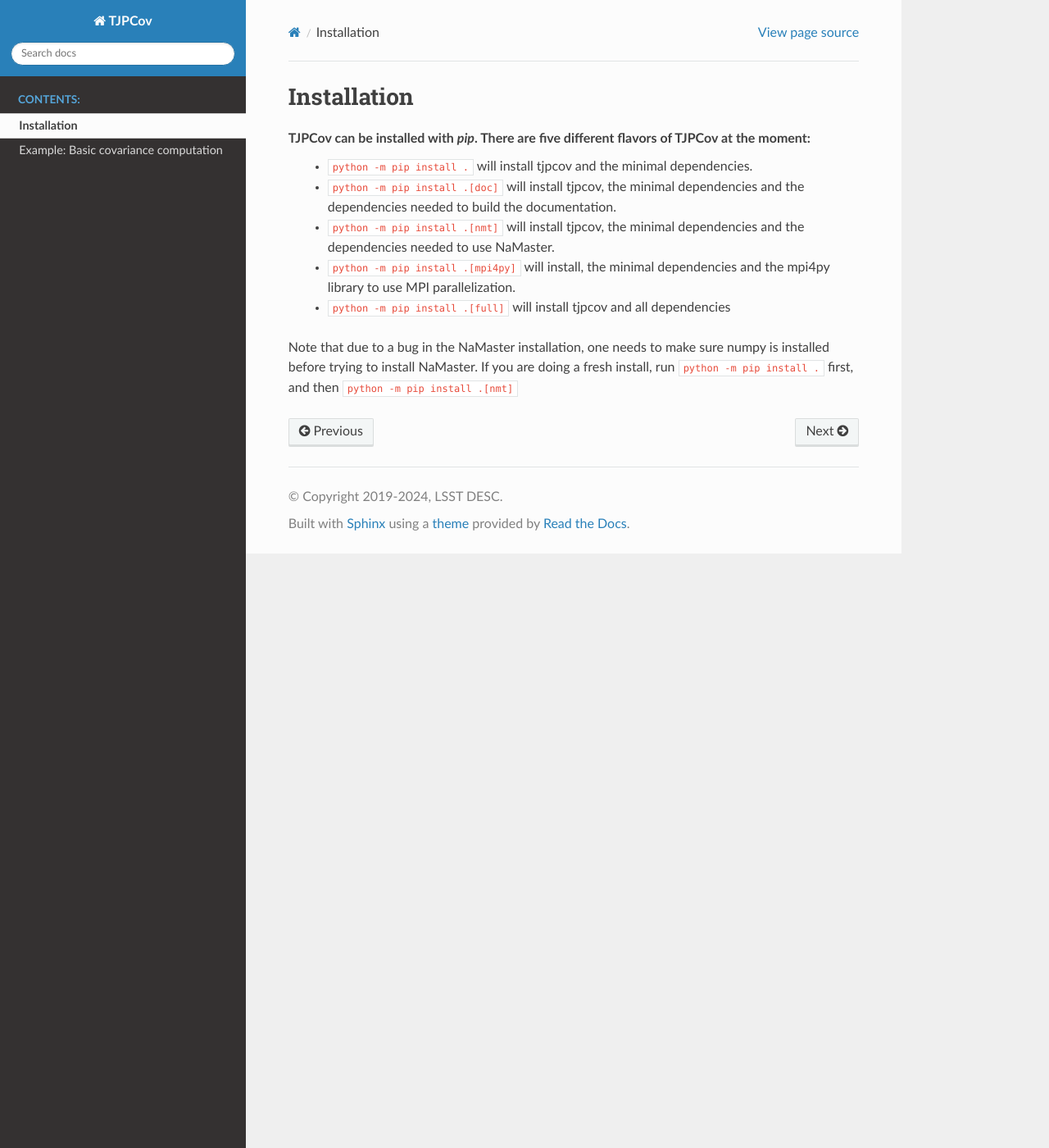
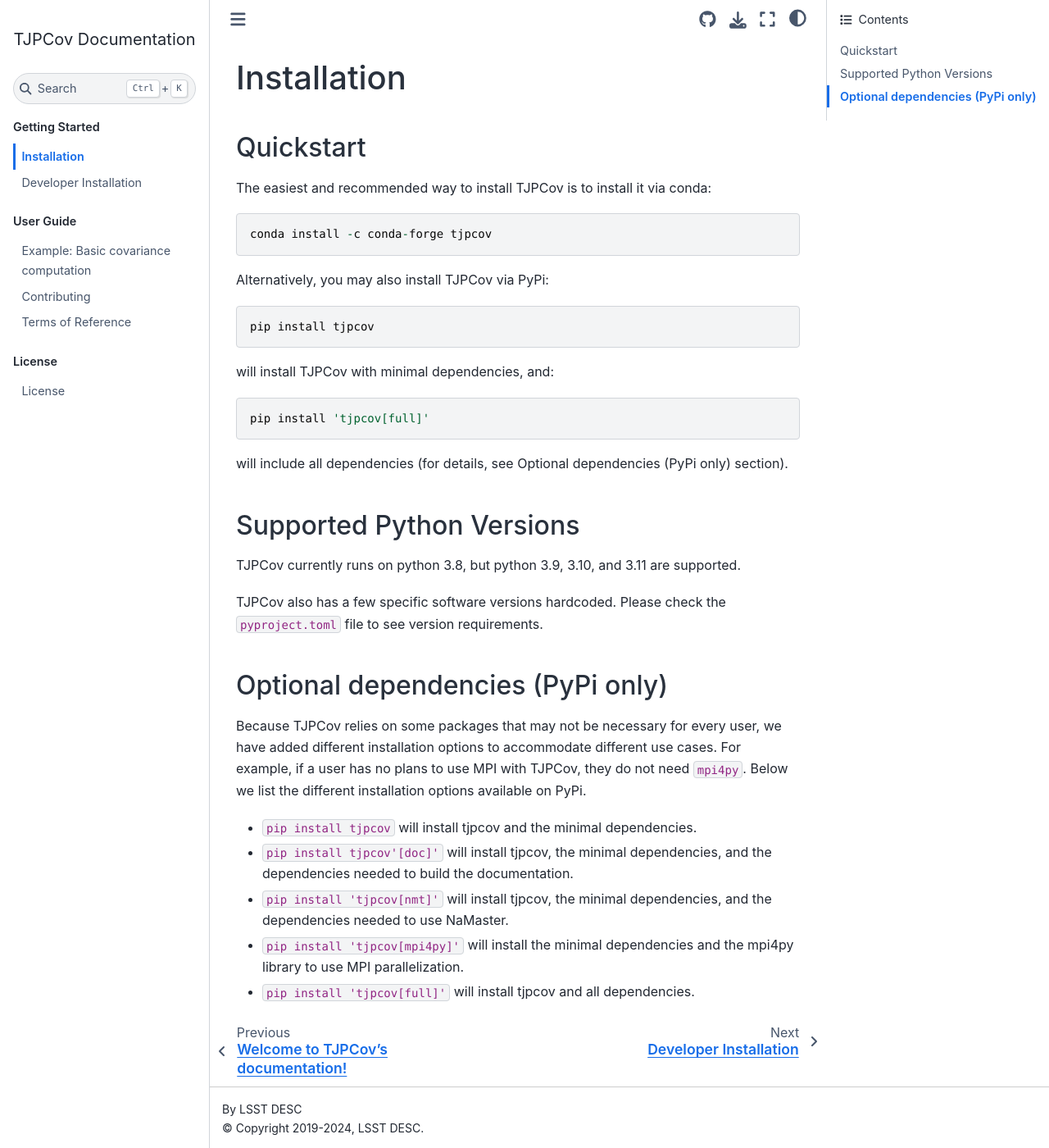
Before and after one commit to LSSTDESC/TJPCov, a Sphinx documentation site: the page built from doc/source/installation.rst, in a window 1280 px wide and 1400 px high. Shown: the whole window at 82% size. Built offline with Sphinx 7.4.7 and the Sphinx Book theme 1.1.4, drawn with Linux system fonts in a browser that asks for light colours; pages that are not in the unit, such as notebooks, are missing from menus.

Commit message:
* Updating readthedocs with detail. * Adding new instructions to install using conda * Adding a new readthedocs theme

```diff
--- a/doc/source/conf.py
+++ b/doc/source/conf.py
@@ -92,9 +92,14 @@
 
 # The theme to use for HTML and HTML Help pages.  See the documentation for
 # a list of builtin themes.
-html_theme = "sphinx_rtd_theme"
+html_theme = "sphinx_book_theme"
+html_title = "TJPCov Documentation"
 
 # Add any paths that contain custom static files (such as style sheets) here,
 # relative to this directory. They are copied after the builtin static files,
 # so a file named "default.css" will overwrite the builtin "default.css".
 # html_static_path = ['_static']
+html_theme_options = {
+    "repository_url": "https://github.com/LSSTDESC/TJPCov",
+    "use_repository_button": True,
+}
--- a/doc/source/example.rst
+++ b/doc/source/example.rst
@@ -1,5 +1,5 @@
 Example: Basic covariance computation
-=====================================
+-------------------------------------
 
 Users should use the :code:`tjpcov.covariance_calculator.CovarianceCalculator`
 class with a configuration file or dictionary input.
@@ -15,7 +15,7 @@
 In order to generate the covariance there are two options:
 
 1. Using the :code:`run_tjpcov.py` script.
-------------------------------------------
+^^^^^^^^^^^^^^^^^^^^^^^^^^^^^^^^^^^^^^^^^^
 
 .. code-block:: bash
 
@@ -27,7 +27,7 @@
 to use a different file name (the path will be the same).
 
 2. Interactively
-----------------
+^^^^^^^^^^^^^^^^
 
 If you just want to get the final covariance:
 
--- a/doc/source/installation.rst
+++ b/doc/source/installation.rst
@@ -1,13 +1,34 @@
-************
 Installation
-************
-TJPCov can be installed with `pip`. There are five different flavors of TJPCov at the moment:
- - :code:`python -m pip install .` will install tjpcov and the minimal dependencies.
- - :code:`python -m pip install .\[doc\]` will install tjpcov, the minimal dependencies and the dependencies needed to build the documentation.
- - :code:`python -m pip install .\[nmt\]` will install tjpcov, the minimal dependencies and the dependencies needed to use NaMaster.
- - :code:`python -m pip install .\[mpi4py\]` will install, the minimal dependencies and the mpi4py library to use MPI parallelization.
- - :code:`python -m pip install .\[full\]` will install tjpcov and all dependencies
+------------
 
-Note that due to a bug in the NaMaster installation, one needs to make sure
-numpy is installed before trying to install NaMaster. If you are doing a fresh
-install, run :code:`python -m pip install .` first, and then :code:`python -m pip install .\[nmt\]`
+Quickstart
+^^^^^^^^^^
+The easiest and recommended way to install TJPCov is to install it via conda::
+
+    conda install -c conda-forge tjpcov
+
+Alternatively, you may also install TJPCov via PyPi::
+
+    pip install tjpcov
+
+will install TJPCov with minimal dependencies, and::
+
+    pip install 'tjpcov[full]'
+
+will include all dependencies (for details, see Optional dependencies (PyPi only) section).
+
+Supported Python Versions
+^^^^^^^^^^^^^^^^^^^^^^^^^
+TJPCov currently runs on python 3.8, but python 3.9, 3.10, and 3.11 are supported.
+
+TJPCov also has a few specific software versions hardcoded. Please check the ``pyproject.toml`` file to see version requirements.
+
+Optional dependencies (PyPi only)
+^^^^^^^^^^^^^^^^^^^^^^^^^^^^^^^^^
+Because TJPCov relies on some packages that may not be necessary for every user, we have added different installation options to accommodate different use cases. For example, if a user has no plans to use MPI with TJPCov, they do not need ``mpi4py``. Below we list the different installation options available on PyPi.
+
+- ``pip install tjpcov`` will install tjpcov and the minimal dependencies.
+- ``pip install tjpcov'[doc]'`` will install tjpcov, the minimal dependencies, and the dependencies needed to build the documentation.
+- ``pip install 'tjpcov[nmt]'`` will install tjpcov, the minimal dependencies, and the dependencies needed to use NaMaster.
+- ``pip install 'tjpcov[mpi4py]'`` will install the minimal dependencies and the mpi4py library to use MPI parallelization.
+- ``pip install 'tjpcov[full]'`` will install tjpcov and all dependencies.
--- /dev/null
+++ b/doc/source/license.rst
@@ -0,0 +1,6 @@
+License
+-------
+
+TJPCov is free software made available under the MIT License. For details see the `LICENSE <https://github.com/LSSTDESC/TJPCov?tab=MIT-1-ov-file#>`_.
+
+If you make use of any of the ideas or software in this package in your own research, please cite them as “(LSST DESC, in preparation)” and provide a link to this repository: https://github.com/LSSTDESC/tjpcov.
```
Also changed, not shown: README.md (+1 -0 lines), doc/Terms_of_Reference.md (deleted, +0 -39 lines), doc/source/contributing.rst (added, +27 -0 lines), doc/source/dev_installation.rst (added, +25 -0 lines), doc/source/index.rst (+26 -3 lines), doc/source/terms_of_reference.rst (added, +49 -0 lines), doc/README.md (added), 1 other file.
